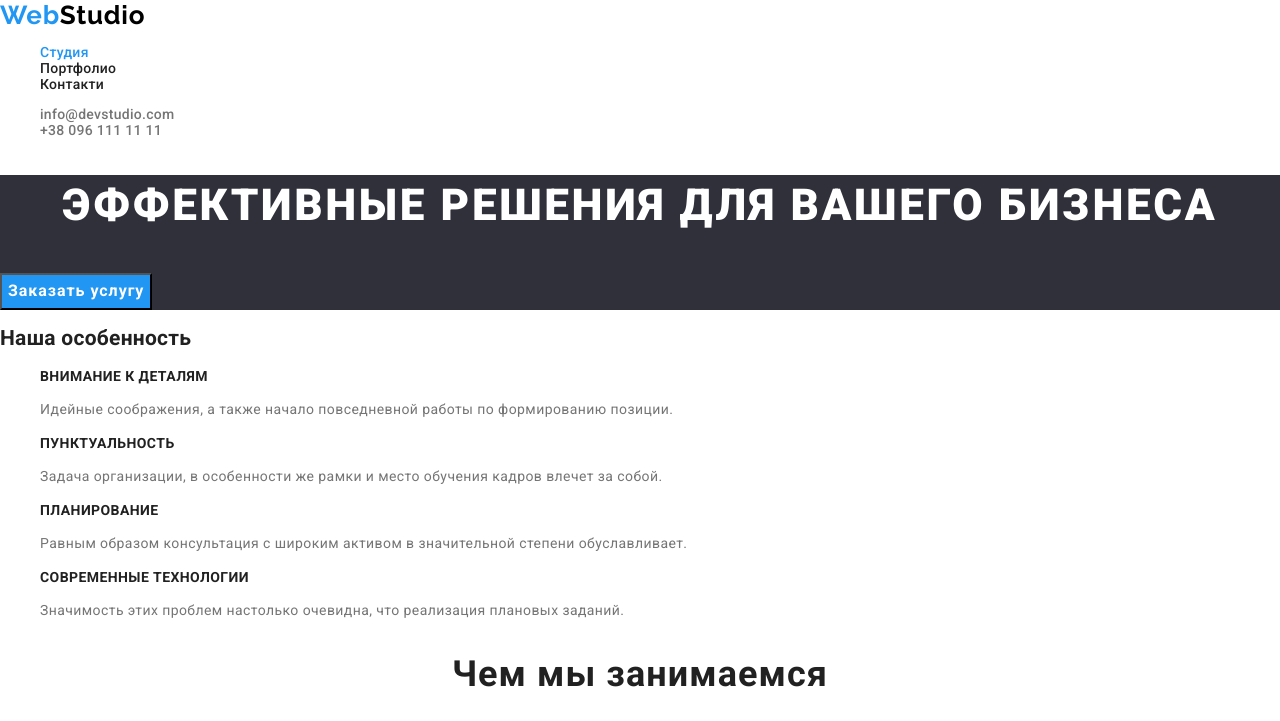
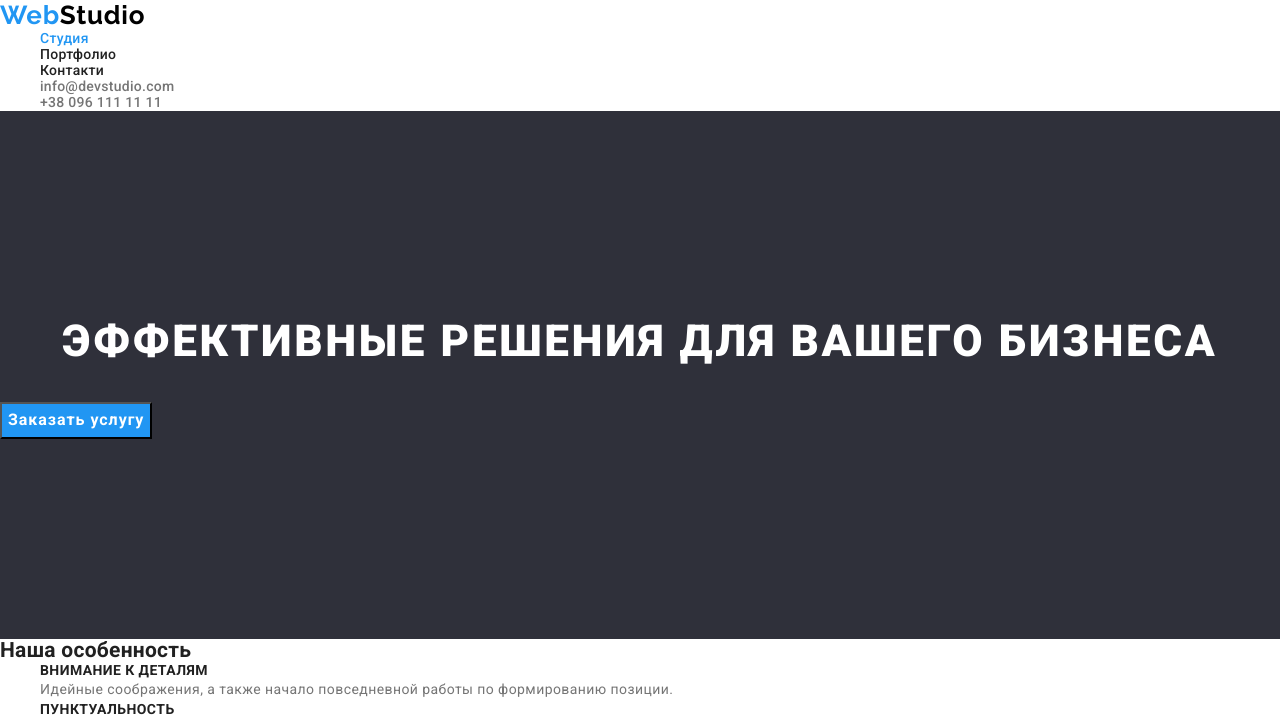
Before and after one commit to SovaV/goit-markup-hw-03, a plain HTML site: page index.html in a window 1280 px wide. Shown: the top 721 px of the page. Drawn offline with nearby package versions, Linux system fonts and the light colour scheme.

Commit message:
создал блок

```diff
--- a/css/styles.css
+++ b/css/styles.css
@@ -33,6 +33,19 @@ body {
 .link {
   text-decoration: none;
 }
+
+h1,
+h2,
+h3,
+h4,
+h5,
+h6,
+p,
+ul {
+  margin-top: 0px;
+  margin-bottom: 0px;
+}
+
 /* ======== КНОПКА ======== */
 
 .button {
@@ -61,7 +74,6 @@ body {
   line-height: 1.9;
   display: flex;
   align-items: center;
-  text-align: center;
   letter-spacing: 0.06em;
 }
 .button.primary:hover,
@@ -117,9 +129,13 @@ body {
 /* ======== ГЕРОЙ ======== */
 
 .hero {
+  padding-top: 200px;
+  padding-bottom: 200px;
+
   background-color: #2f303a;
 }
 .hero-title {
+  margin-bottom: 30px;
   color: var(--white-color);
   font-weight: 900;
   font-size: 44px;
--- a/index.html
+++ b/index.html
@@ -5,16 +5,16 @@
     <meta http-equiv="X-UA-Compatible" content="IE=edge" />
     <meta name="viewport" content="width=device-width, initial-scale=1.0" />
     <title>Document</title>
+    <link rel="preconnect" href="https://fonts.gstatic.com" />
+    <link
+      href="https://fonts.googleapis.com/css2?family=Raleway:wght@700&family=Roboto:wght@400;500;700;900&display=swap"
+      rel="stylesheet"
+    />
     <link
       rel="stylesheet"
       href="https://cdnjs.cloudflare.com/ajax/libs/modern-normalize/1.0.0/modern-normalize.css"
       integrity="sha512-Zx6MlUMKSVJoQ+83OwhdILe8cSEsCzfqThJd7J/VA2UrK6Ctj85p+xzqfyuNXE5B1k25uUdmJ2OzItbBy9GHAQ=="
       crossorigin="anonymous"
-    />
-    <link rel="preconnect" href="https://fonts.gstatic.com" />
-    <link
-      href="https://fonts.googleapis.com/css2?family=Raleway:wght@700&family=Roboto:wght@400;500;700;900&display=swap"
-      rel="stylesheet"
     />
     <link rel="stylesheet" href="./css/styles.css" />
   </head>
```
Also changed, not shown: portfolio.html (+5 -5 lines).
